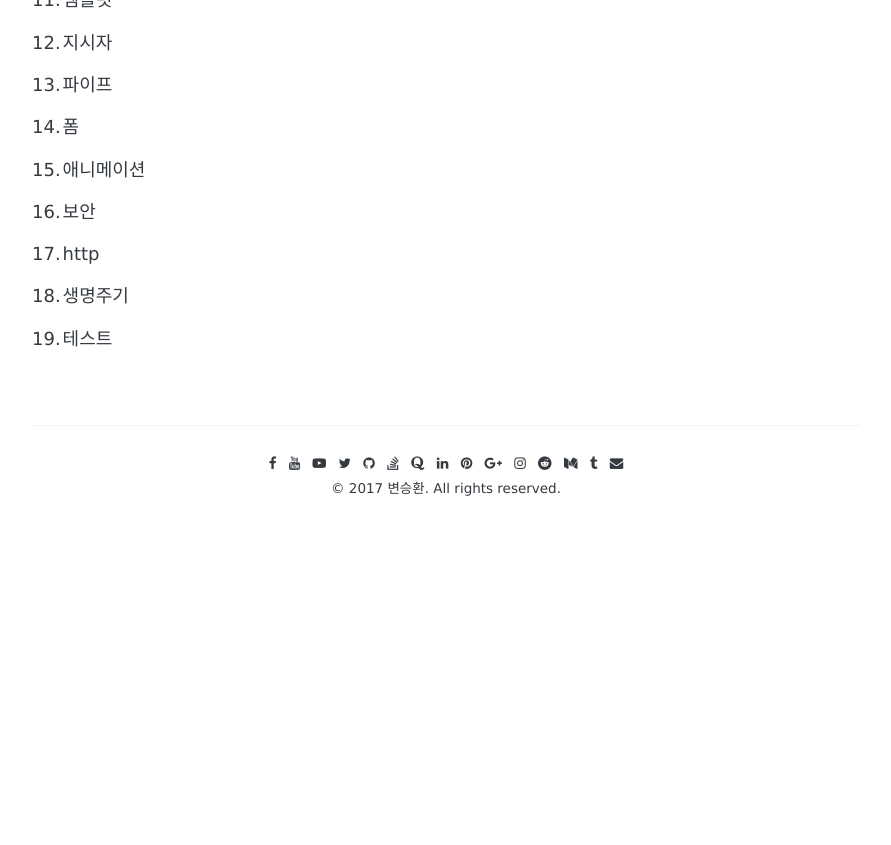
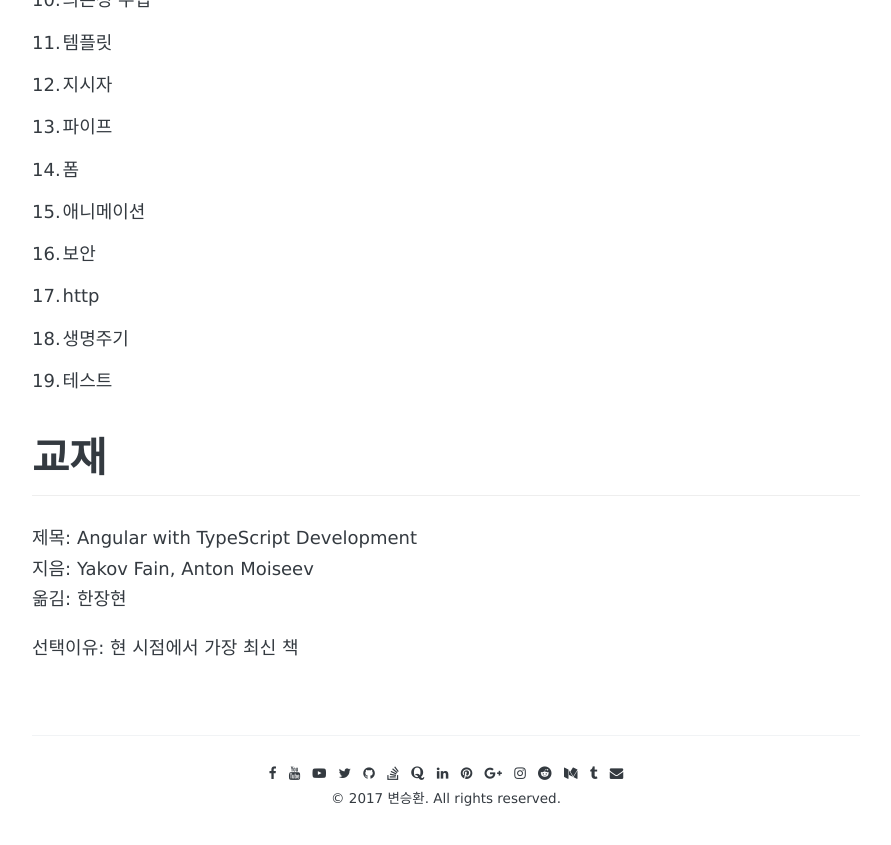
Before and after one commit to awesome-hwan/awesome-hwan.github.io, a Jekyll site: the page built from _posts/2017-08-26-[스터디]기획.md, in a window 1280 px wide and 900 px high, scrolled down 2400 px. Shown: the top 845 px of the window, without its empty margins (194-1085 px from the left). Built offline with Jekyll 4.4.1, drawn with Linux system fonts in a browser that asks for light colours; some web fonts are replaced; comment, search, counter and statistics services are not loaded; before the commit the page ends 2989 px from its top, so only the background shows below that.

Commit message:
JS Study#6

```diff
--- a/_posts/2017-08-26-[스터디]기획.md
+++ b/_posts/2017-08-26-[스터디]기획.md
@@ -14,7 +14,7 @@ share: true
 # 목차
 
 1. [전체기획](#전체기획)
-
+2. [교재](교재)
 
 ---
 
@@ -83,3 +83,11 @@ share: true
 17. http
 18. 생명주기
 19. 테스트
+
+# 교재
+
+제목: Angular with TypeScript Development
+지음: Yakov Fain, Anton Moiseev
+옮김: 한장현
+
+선택이유: 현 시점에서 가장 최신 책
```
